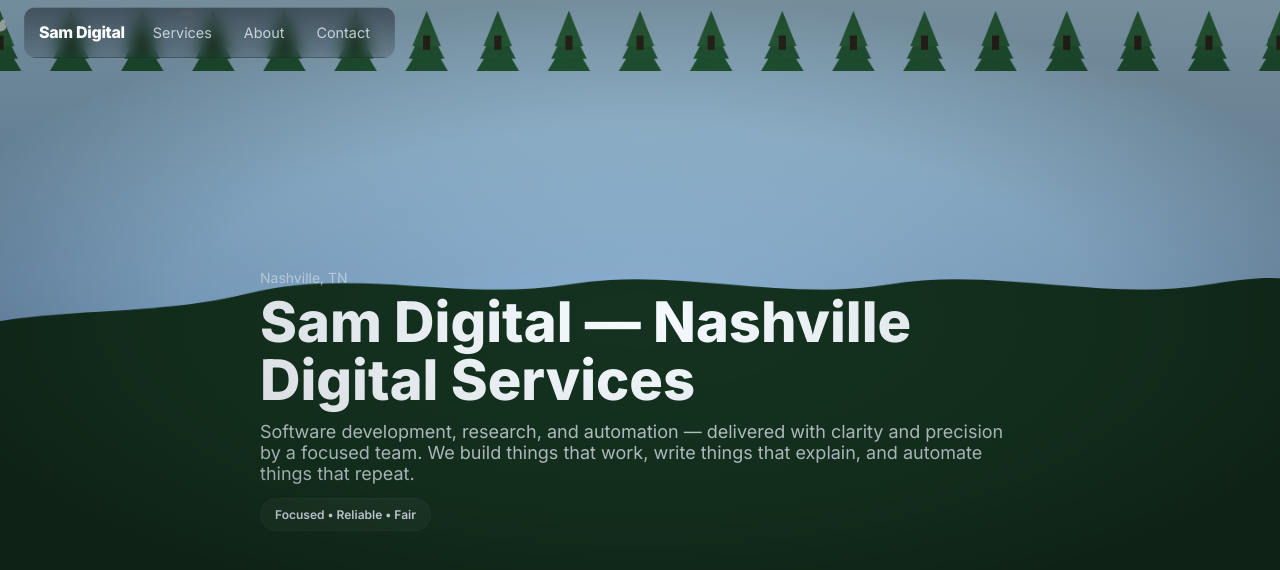
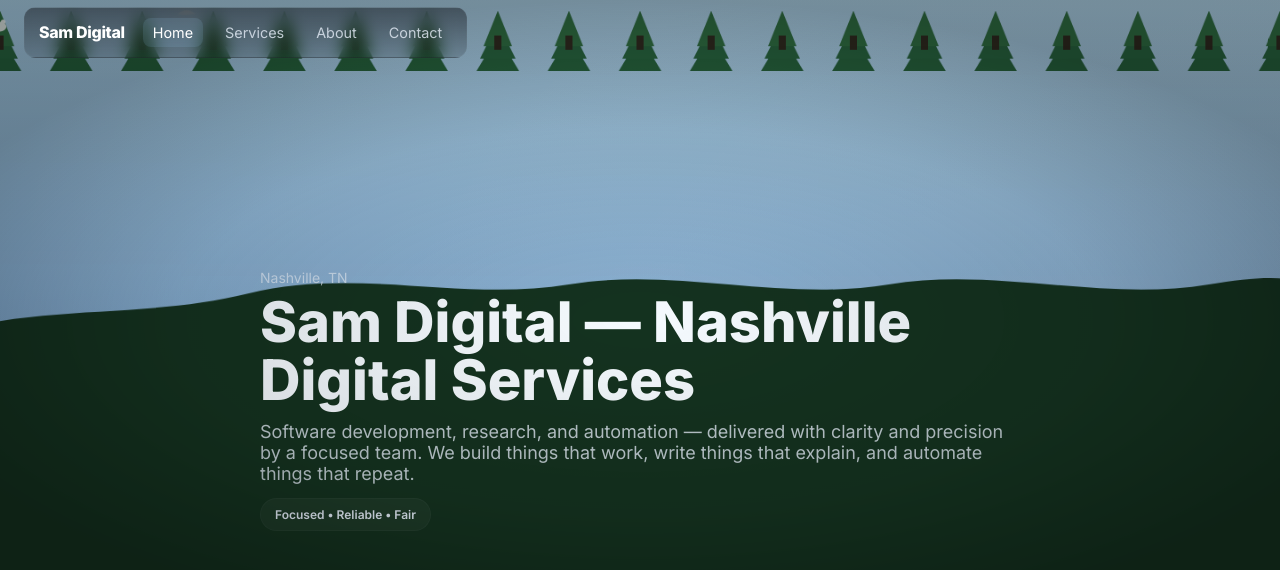
Before and after one commit to SamInNashville/sam-digital, a plain HTML site: page index.html in a window 1280 px wide. Drawn offline with Linux system fonts and the light colour scheme.

Commit message:
Active nav highlighting on scroll

```diff
--- a/index.html
+++ b/index.html
@@ -24,6 +24,7 @@
   .nav-links{display:flex;gap:12px}
   .nav-links a{font-size:0.9rem;color:rgba(230,238,248,0.8);text-decoration:none;padding:6px 10px;border-radius:8px}
   .nav-links a:hover{background:rgba(255,255,255,0.03)}
+  .nav-links a.active{background:rgba(159,211,255,0.12);color:#fff}
 
   /* Horizontal scroller - each section is full viewport width and height */
   .scroller{
@@ -80,6 +81,7 @@
   <div class="nav-inner">
     <div class="logo">Sam Digital</div>
     <div class="nav-links">
+      <a href="#home">Home</a>
       <a href="#services">Services</a>
       <a href="#about">About</a>
       <a href="#contact">Contact</a>
@@ -308,6 +310,37 @@
 
 })();
 
+// Active nav link: update as user scrolls between panels
+(function activeNav(){
+  var scroller = document.getElementById('scroller');
+  var navLinks = document.querySelectorAll('.nav-links a[href^="#"]');
+  var sections = ['home','services','about','contact'];
+
+  function update(){
+    var center = scroller.scrollLeft + (scroller.clientWidth / 2);
+    var closest = null;
+    var closestDist = Infinity;
+    sections.forEach(function(id){
+      var el = document.getElementById(id);
+      if(!el) return;
+      var mid = el.offsetLeft + el.clientWidth / 2;
+      var d = Math.abs(mid - center);
+      if(d < closestDist){ closestDist = d; closest = id; }
+    });
+    navLinks.forEach(function(a){
+      var href = a.getAttribute('href').slice(1);
+      if(href === closest){ a.classList.add('active'); }
+      else { a.classList.remove('active'); }
+    });
+  }
+
+  var ticking2 = false;
+  scroller.addEventListener('scroll', function(){
+    if(!ticking2){ requestAnimationFrame(function(){ update(); ticking2 = false; }); ticking2 = true; }
+  });
+  update();
+})();
+
 // Accessibility: ensure scroller snaps to panels after wheel/scroll end
 (function snapOnWheelEnd(){
   const scroller = document.getElementById('scroller');
```
